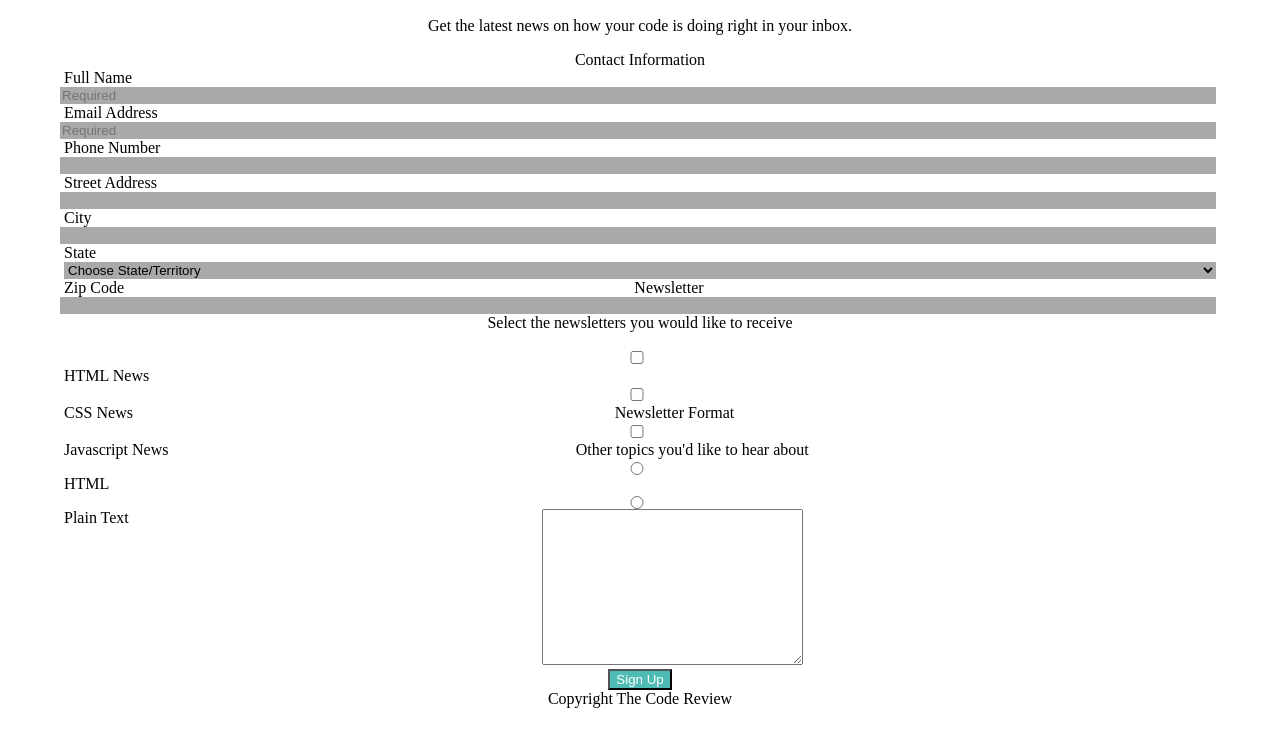
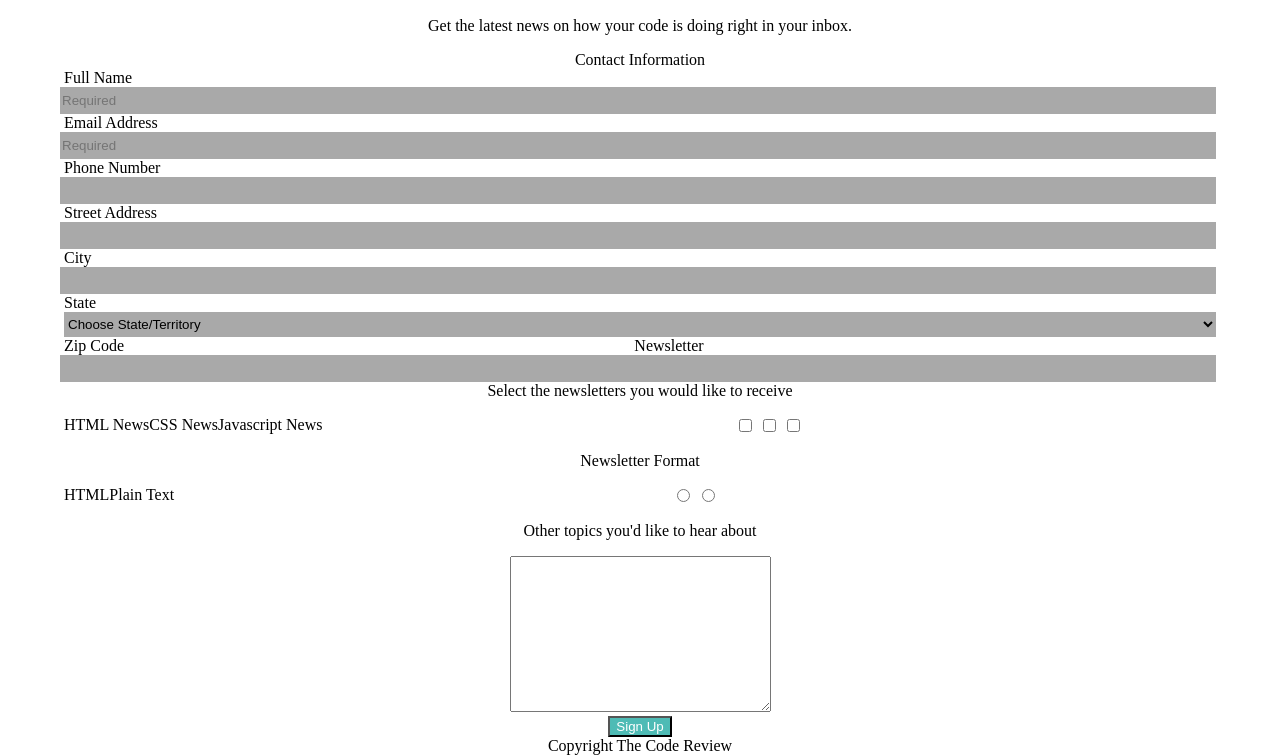
Before and after one commit to Brady1138/Unit-03---Online-Registration-Form, a plain HTML site: page index.html in a window 1280 px wide. Shown: the part 76-831 px from the top of the page. Before the commit the page ends 800 px from the top, so only its background shows below. Drawn offline with Linux system fonts and the light colour scheme.

Commit message:
0.5.1
Specified classes to form fields

```diff
--- a/index.html
+++ b/index.html
@@ -19,22 +19,22 @@
                 <legend>Contact Information</legend>
 
                 <label for="name">Full Name</label>
-                <input type="text" id="name" name="name" placeholder="Required"><br>
+                <input type="text" id="name" class="field1" name="name" placeholder="Required"><br>
 
                 <label for="email">Email Address</label>
-                <input type="email" id="email" name="email" placeholder="Required"><br>
+                <input type="email" id="email" class="field1" name="email" placeholder="Required"><br>
 
                 <label for="phone">Phone Number</label>
-                <input type="text" id="phone" name="phone"><br>
+                <input type="text" id="phone" class="field1" name="phone"><br>
 
                 <label for="address">Street Address</label>
-                <input type="text" id="address" name="address"><br>
+                <input type="text" id="address" class="field1" name="address"><br>
 
                 <label for="city">City</label>
-                <input type="text" id="city" name="city"><br>
+                <input type="text" id="city" class="field1" name="city"><br>
 
                 <label for="state">State</label>
-                <select name="state" id="state">
+                <select name="state" id="state" class="field1">
                     <option value="">Choose State/Territory</option>
                     <optgroup label="States">
                     <option value="Alabama">AL</option>
@@ -100,7 +100,7 @@
                 </select><br>
 
                 <label for="zip">Zip Code</label>
-                <input type="number" name="zip" id="zip">
+                <input type="number" name="zip" id="zip" class="field1">
             </formset>
             <formset>
                 <legend>Newsletter</legend>
--- a/style.css
+++ b/style.css
@@ -25,13 +25,10 @@ form {
     margin: auto;
 }
 
-fieldset {
-    margin-bottom: 100px;
-}
-
-input, select {
+.field1 {
    float: right;
    width: 100%;
+   height: 25px;
    background-color: darkgray;
    border: none;
 }
```
